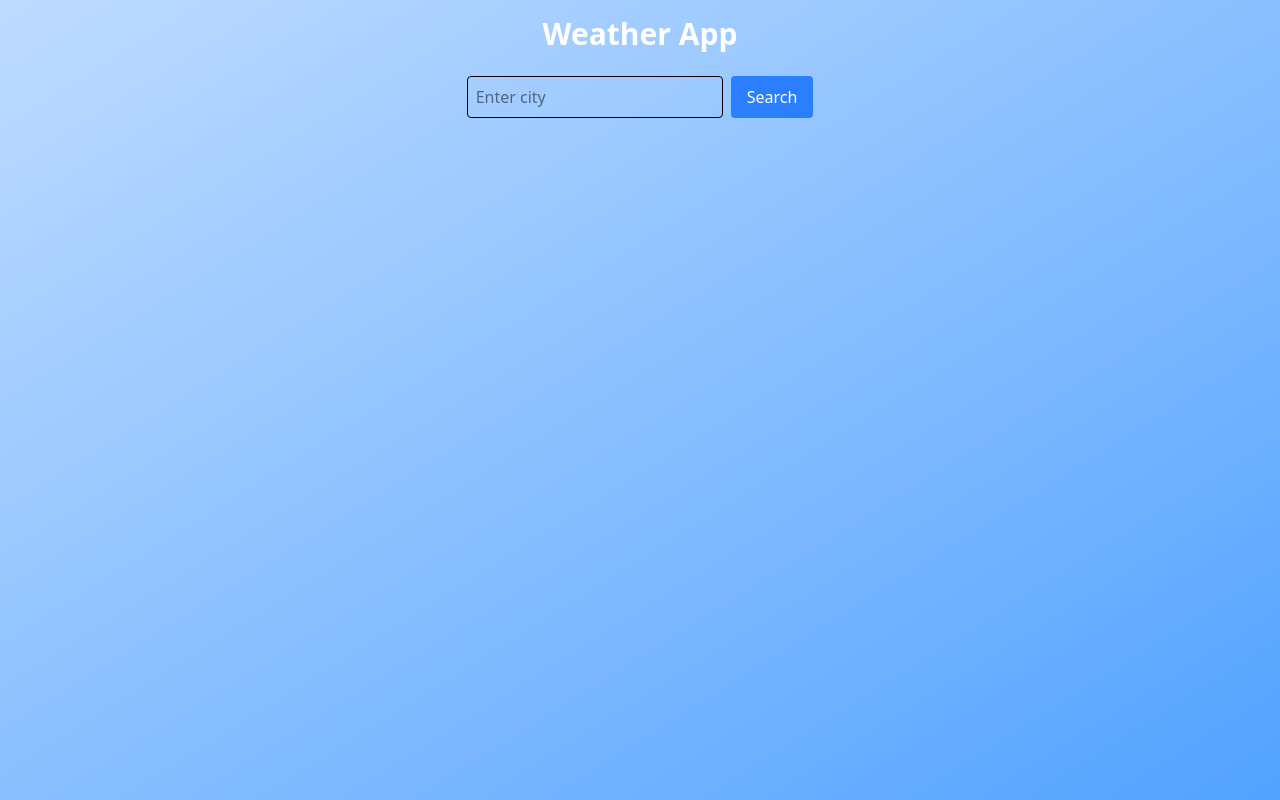
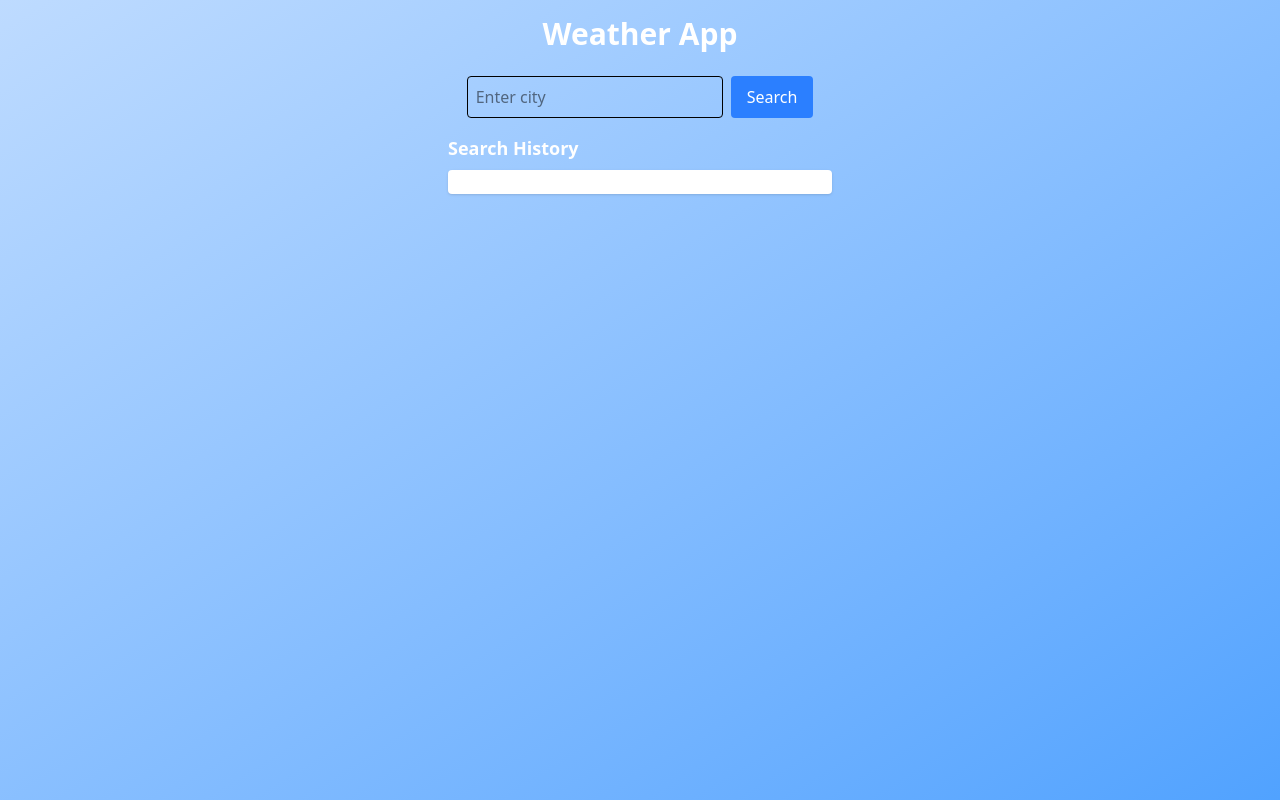
Before and after one commit to muaz64/Weather-App, a React (Vite) app: page / in a window 1280 px wide. Built offline with nearby package versions, Linux system fonts and the light colour scheme.

Commit message:
app tsx update3

```diff
--- a/src/App.tsx
+++ b/src/App.tsx
@@ -1,5 +1,6 @@
 import './App.css'
 import SearchBar from './components/SearchBar'
+import SearchHistory from './components/SearchHistory'
 import WeatherCard from './components/WeatherCard'
 
 function App() {
@@ -13,6 +14,7 @@ function App() {
       </h1>
       <SearchBar />
       <WeatherCard />
+      <SearchHistory />
       </div>
 
   )
```
